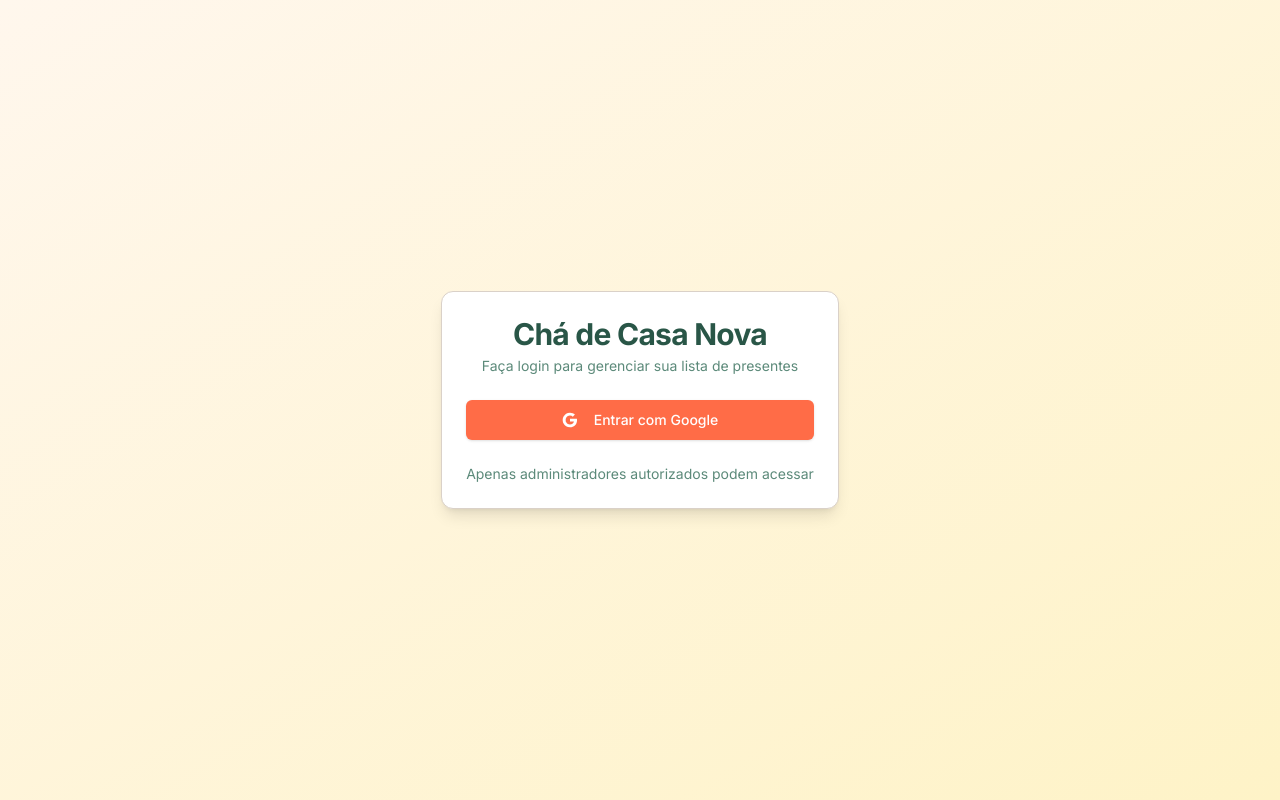
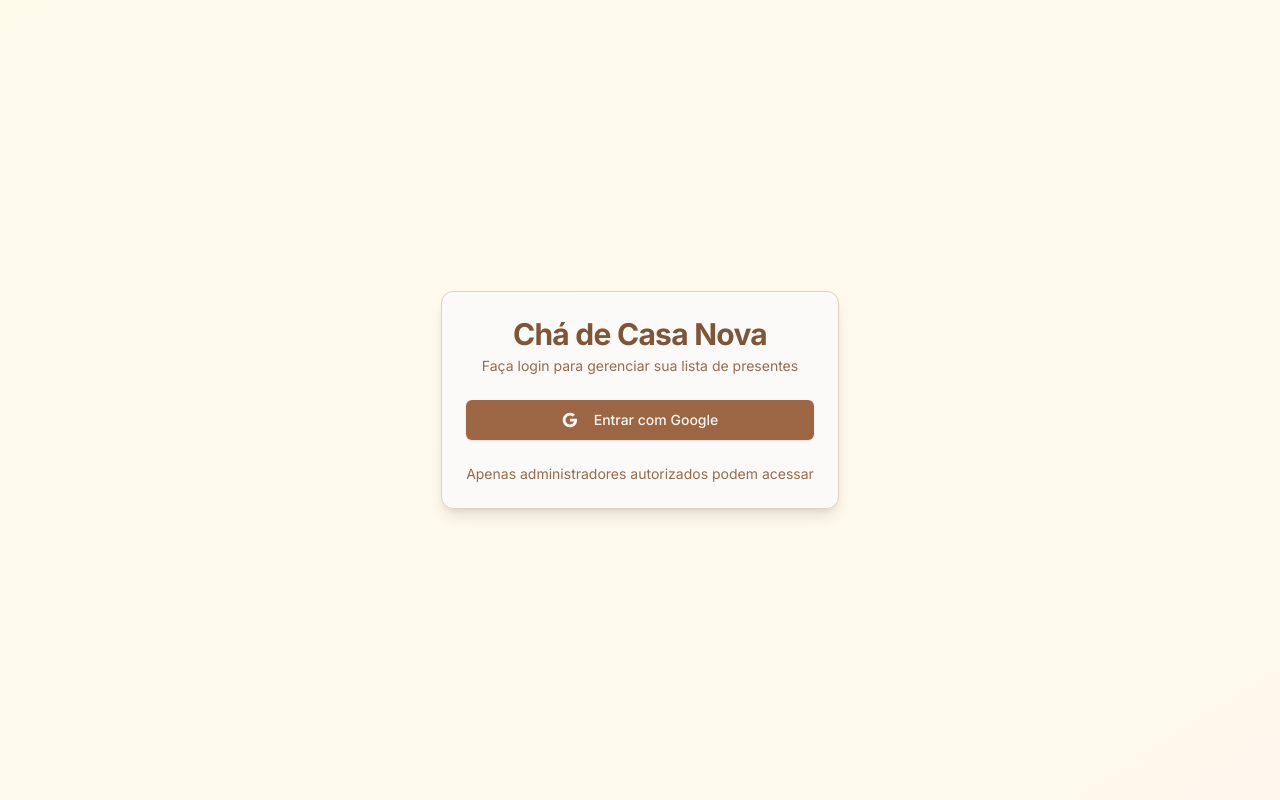
Before and after one commit to HenryKun55/casa-nova, a Next.js app: page /login in a window 1280 px wide. Built offline with nearby package versions, Linux system fonts and the light colour scheme.

Commit message:
update colors

```diff
--- a/src/app/globals.css
+++ b/src/app/globals.css
@@ -4,49 +4,50 @@
 
 @layer base {
   :root {
-    /* Cores da identidade visual Quinta das Alamedas */
-    --background: 30 35% 92%; /* Bege/areia claro */
-    --foreground: 160 35% 25%; /* Verde escuro */
-    --card: 0 0% 100%;
-    --card-foreground: 160 35% 25%;
-    --popover: 0 0% 100%;
-    --popover-foreground: 160 35% 25%;
-    --primary: 12 100% 64%; /* Laranja/coral vibrante */
-    --primary-foreground: 0 0% 100%;
-    --secondary: 30 30% 85%;
-    --secondary-foreground: 160 35% 25%;
-    --muted: 30 25% 88%;
-    --muted-foreground: 160 20% 45%;
-    --accent: 160 25% 45%; /* Verde médio */
-    --accent-foreground: 0 0% 100%;
+    /* Paleta Terrosa - Tons de Café e Caramelo */
+    --background: 30 40% 96%; /* Almond Cream claro #FBF9F6 */
+    --foreground: 24 38% 36%; /* Coffee Bean #7F5539 */
+    --card: 30 40% 98%;
+    --card-foreground: 24 38% 36%;
+    --popover: 30 40% 98%;
+    --popover-foreground: 24 38% 36%;
+    --primary: 23 39% 44%; /* Toffee Brown #9C6644 */
+    --primary-foreground: 30 40% 96%;
+    --secondary: 30 46% 80%; /* Pale Oak #E6CCB2 */
+    --secondary-foreground: 24 38% 30%;
+    --muted: 30 40% 88%; /* Almond Cream #EDE0D4 */
+    --muted-foreground: 24 30% 45%;
+    --accent: 28 35% 55%; /* Faded Copper #B08968 */
+    --accent-foreground: 30 40% 96%;
     --destructive: 0 70% 50%;
     --destructive-foreground: 0 0% 98%;
-    --border: 30 20% 82%;
-    --input: 30 20% 88%;
-    --ring: 12 100% 64%;
+    --border: 30 35% 82%;
+    --input: 30 40% 88%;
+    --ring: 23 39% 44%;
     --radius: 0.5rem;
   }
 
   .dark {
-    --background: 160 30% 8%; /* Verde escuro profundo */
-    --foreground: 30 30% 95%;
-    --card: 160 25% 12%;
-    --card-foreground: 30 30% 95%;
-    --popover: 160 30% 8%;
-    --popover-foreground: 30 30% 95%;
-    --primary: 12 95% 60%; /* Laranja um pouco mais suave no dark */
-    --primary-foreground: 0 0% 100%;
-    --secondary: 160 20% 18%;
-    --secondary-foreground: 30 30% 95%;
-    --muted: 160 20% 15%;
-    --muted-foreground: 30 20% 65%;
-    --accent: 12 80% 55%; /* Laranja/coral para accent */
-    --accent-foreground: 0 0% 100%;
+    /* Paleta Terrosa Dark - Tons profundos de Café */
+    --background: 24 38% 10%; /* Coffee Bean escuro */
+    --foreground: 30 40% 92%; /* Almond Cream claro */
+    --card: 24 35% 14%;
+    --card-foreground: 30 40% 92%;
+    --popover: 24 38% 10%;
+    --popover-foreground: 30 40% 92%;
+    --primary: 30 54% 72%; /* Tan #DDB892 */
+    --primary-foreground: 24 38% 12%;
+    --secondary: 24 30% 20%;
+    --secondary-foreground: 30 40% 90%;
+    --muted: 24 25% 18%;
+    --muted-foreground: 30 35% 65%;
+    --accent: 28 35% 55%; /* Faded Copper #B08968 */
+    --accent-foreground: 30 40% 96%;
     --destructive: 0 60% 45%;
     --destructive-foreground: 0 85% 97%;
-    --border: 160 20% 22%;
-    --input: 160 20% 18%;
-    --ring: 12 95% 60%;
+    --border: 24 25% 22%;
+    --input: 24 25% 18%;
+    --ring: 30 54% 72%;
   }
 }
 
--- a/src/app/layout.tsx
+++ b/src/app/layout.tsx
@@ -27,7 +27,7 @@ export const metadata: Metadata = {
 };
 
 export const viewport: Viewport = {
-  themeColor: "#FF6B4A", // Laranja vibrante da Quinta das Alamedas
+  themeColor: "#9C6644", // Toffee Brown
 };
 
 export default function RootLayout({
--- a/src/app/list/page.tsx
+++ b/src/app/list/page.tsx
@@ -41,7 +41,7 @@ export default function ListPage() {
   const progress = totalProducts > 0 ? (reservedProducts / totalProducts) * 100 : 0;
 
   return (
-    <div className="min-h-screen bg-gradient-to-br from-orange-50 to-amber-50 dark:from-slate-950 dark:to-green-950">
+    <div className="min-h-screen bg-gradient-to-br from-amber-50 to-orange-50 dark:from-stone-950 dark:to-stone-900">
       <header className="border-b bg-background/80 backdrop-blur-sm">
         <div className="container mx-auto px-4 py-6">
           <div className="flex items-center justify-between">
@@ -76,7 +76,7 @@ export default function ListPage() {
                 <AnimatedCounter value={reservedProducts} /> de <AnimatedCounter value={totalProducts} /> itens já garantidos
               </span>
             </div>
-            <div className="h-3 overflow-hidden rounded-full bg-orange-100 dark:bg-orange-950">
+            <div className="h-3 overflow-hidden rounded-full bg-secondary dark:bg-secondary">
               <motion.div
                 className="h-full bg-primary dark:bg-primary"
                 initial={{ width: 0 }}
--- a/src/app/login/page.tsx
+++ b/src/app/login/page.tsx
@@ -12,7 +12,7 @@ export default function LoginPage() {
   };
 
   return (
-    <div className="min-h-screen flex items-center justify-center bg-gradient-to-br from-orange-50 to-amber-100 dark:from-slate-950 dark:to-green-950 p-4">
+    <div className="min-h-screen flex items-center justify-center bg-gradient-to-br from-amber-50 to-orange-50 dark:from-stone-950 dark:to-stone-900 p-4">
       <FadeIn delay={0.2}>
         <motion.div
           initial={{ scale: 0.9, y: 20 }}
--- a/src/app/my-reservations/page.tsx
+++ b/src/app/my-reservations/page.tsx
@@ -118,7 +118,7 @@ export default function MyReservationsPage() {
   };
 
   return (
-    <div className="min-h-screen bg-gradient-to-b from-rose-50 to-white dark:from-slate-950 dark:to-slate-900 py-12 px-4">
+    <div className="min-h-screen bg-gradient-to-b from-amber-50 to-white dark:from-stone-950 dark:to-stone-900 py-12 px-4">
       <div className="container mx-auto max-w-4xl">
         <div className="flex items-center justify-between mb-6">
           <Link href="/">
@@ -292,7 +292,7 @@ export default function MyReservationsPage() {
                         </p>
                       )}
 
-                      <p className="mb-2 text-lg font-semibold text-rose-600">
+                      <p className="mb-2 text-lg font-semibold text-primary">
                         {formatPrice(reservation.product.price)}
                       </p>
 
--- a/src/app/page.tsx
+++ b/src/app/page.tsx
@@ -40,7 +40,7 @@ export default function HomePage() {
   }, []);
 
   return (
-    <div className="min-h-screen bg-gradient-to-br from-orange-50 via-amber-50 to-orange-100 dark:from-slate-950 dark:via-green-950 dark:to-slate-900">
+    <div className="min-h-screen bg-gradient-to-br from-amber-50 via-orange-50 to-yellow-50 dark:from-stone-950 dark:via-stone-900 dark:to-stone-950">
       <div className="absolute top-4 right-4 z-10">
         <ThemeToggle />
       </div>
--- a/src/components/reservation-modal.tsx
+++ b/src/components/reservation-modal.tsx
@@ -92,7 +92,7 @@ export function ReservationModal({ product, open, onOpenChange }: ReservationMod
         particleCount: 100,
         spread: 70,
         origin: { y: 0.6 },
-        colors: ['#FF6B4A', '#F97316', '#FCD34D', '#2D5F4F', '#059669'] // Cores Quinta das Alamedas
+        colors: ['#9C6644', '#B08968', '#DDB892', '#E6CCB2', '#7F5539'] // Paleta Terrosa
       });
 
       if (hasPixConfigured) {
--- a/src/lib/constants/categories.ts
+++ b/src/lib/constants/categories.ts
@@ -21,7 +21,7 @@ export const CATEGORY_MAP: Record<string, CategoryInfo> = {
     name: "Cozinha",
     icon: Utensils,
     emoji: "🍳",
-    color: "text-orange-600",
+    color: "text-amber-700",
   },
   "Quarto": {
     name: "Quarto",
```
